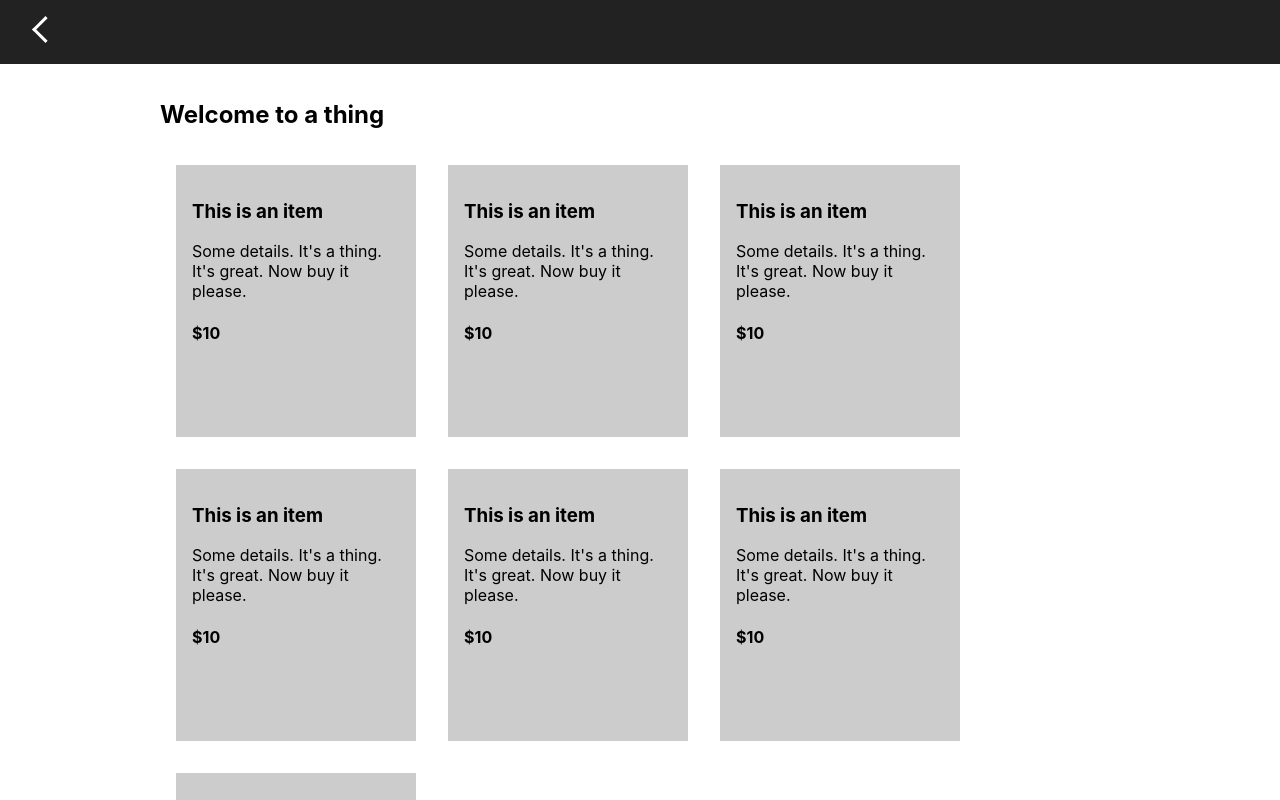
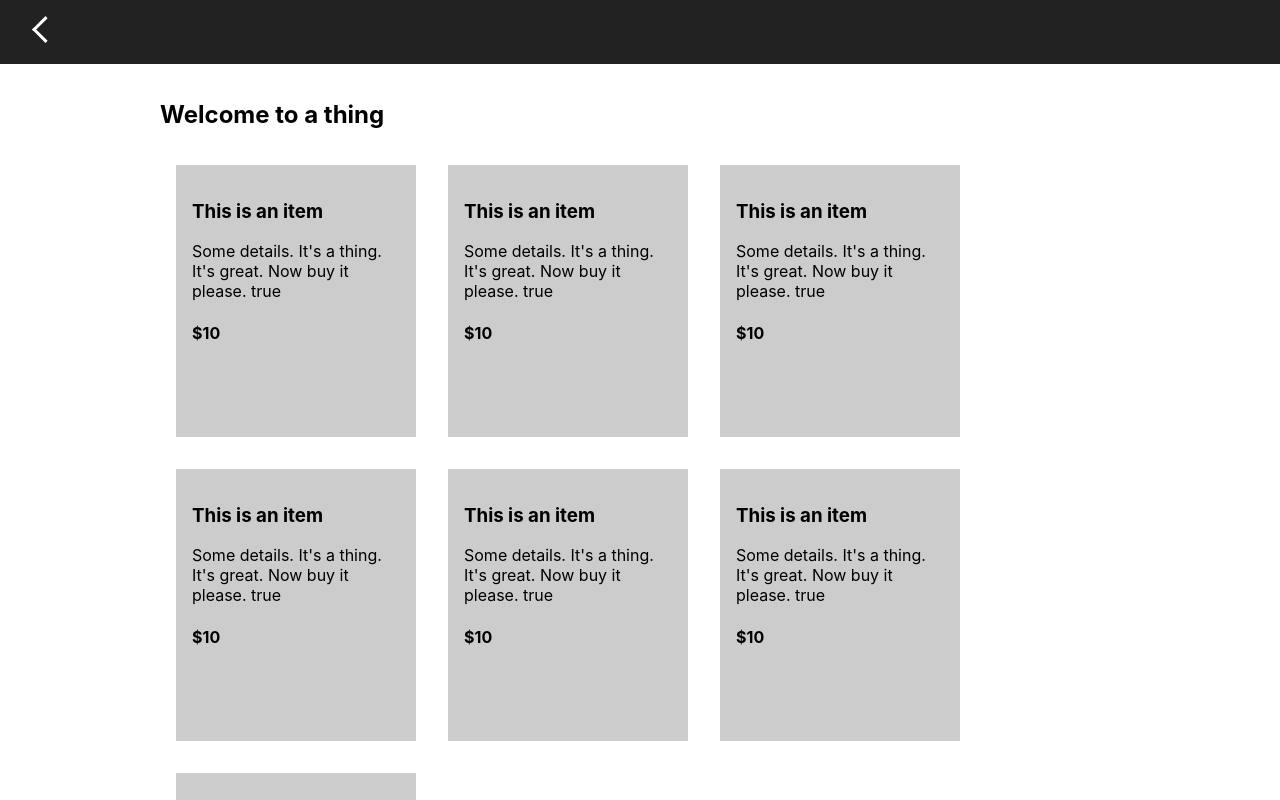
Before and after one commit to Hadeon/july, a React (Create React App) app: page / in a window 1280 px wide. Shown: the top 800 px of the page. Built offline with nearby package versions, Linux system fonts and the light colour scheme.

Commit message:
Experimenting with react-intersection-observer to display only StoreItems in view;

```diff
--- a/package.json
+++ b/package.json
@@ -6,6 +6,7 @@
     "react": "^16.8.6",
     "react-dom": "^16.8.6",
     "react-google-login": "^5.0.4",
+    "react-intersection-observer": "^8.23.0",
     "react-lazyload": "^2.6.2",
     "react-redux": "^7.1.0",
     "react-router-dom": "^5.0.1",
--- a/src/components/StoreItem.js
+++ b/src/components/StoreItem.js
@@ -1,12 +1,22 @@
-import React from 'react';
+import React, { useState, useRef } from 'react';
+import { useInView } from 'react-intersection-observer';
 import './StoreItem.css';
 
 const StoreItem = () => {
+  const [ref, inView] = useInView({
+    threshold: 0
+  })
+
   return (
-    <div className="store-item-container">
-      <h3>This is an item</h3>
-      <p>Some details. It's a thing. It's great. Now buy it please.</p>
-      <h4>$10</h4>
+    <div className="store-item-container" ref={ref}>
+      { inView ? (
+        <React.Fragment>
+          <h3>This is an item</h3>
+          <p>Some details. It's a thing. It's great. Now buy it please. {`${inView}`}</p>
+          <h4>$10</h4>
+        </React.Fragment>
+      ) : <React.Fragment/> }
+
     </div>
   )
 }
```
Also changed, not shown: 1 other file (tests, documents, lock files or other folders).
